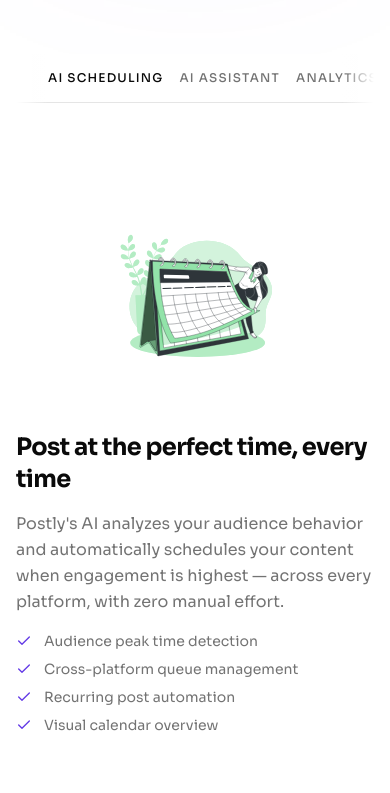
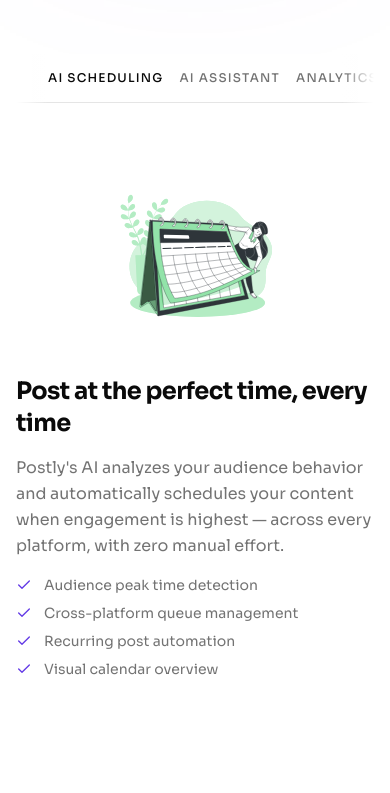
Before and after one commit to luchersou/postly, a Next.js app: page / in a window 390 px wide. Shown: the part 820-1613 px from the top of the page. Built offline with nearby package versions, Linux system fonts and the light colour scheme.

Commit message:
fix: adjust gap and py for mobile layout in features-section

```diff
--- a/src/components/sections/features/features-section.tsx
+++ b/src/components/sections/features/features-section.tsx
@@ -123,7 +123,7 @@
               ref={(el) => {
                 mobileItemRefs.current[index] = el;
               }}
-              className="flex flex-col gap-6 py-12"
+              className="flex flex-col gap-2 py-2"
             >
               <div className="relative h-56 overflow-hidden">
                 <Image
```
